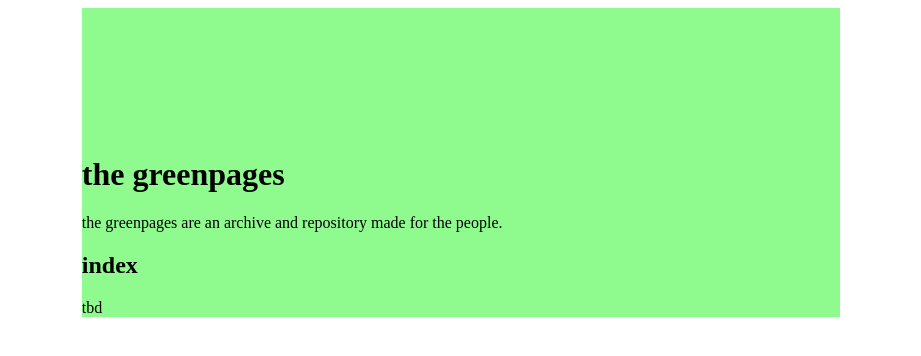
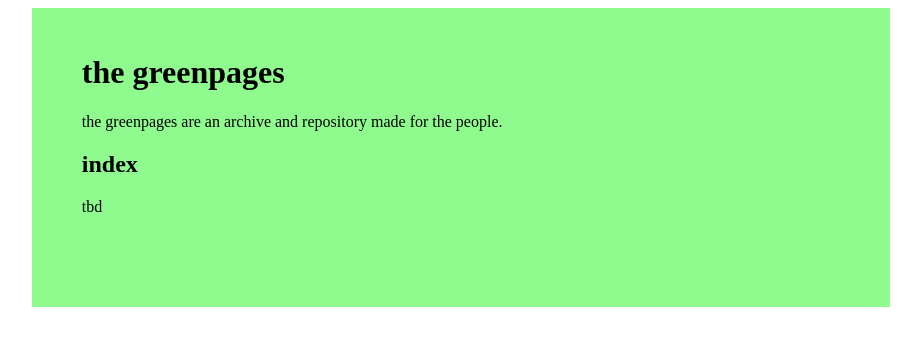
Before and after one commit to the-greenpages/the-greenpages.github.io, a plain HTML site: page index.html in a window 1280 px wide. Shown: the whole page, without its empty margins (179-1100 px from the left). Drawn offline with Linux system fonts and the light colour scheme.

Commit message:
Update index.html

```diff
--- a/index.html
+++ b/index.html
@@ -4,8 +4,7 @@
     <style>
 .bodydiv {
   background-color: #8ffb8f;
-  padding: auto;
-  padding-top: 10%;
+  padding: 25px 50px 75px;
   margin: auto;
   width: 60%
 }
```
